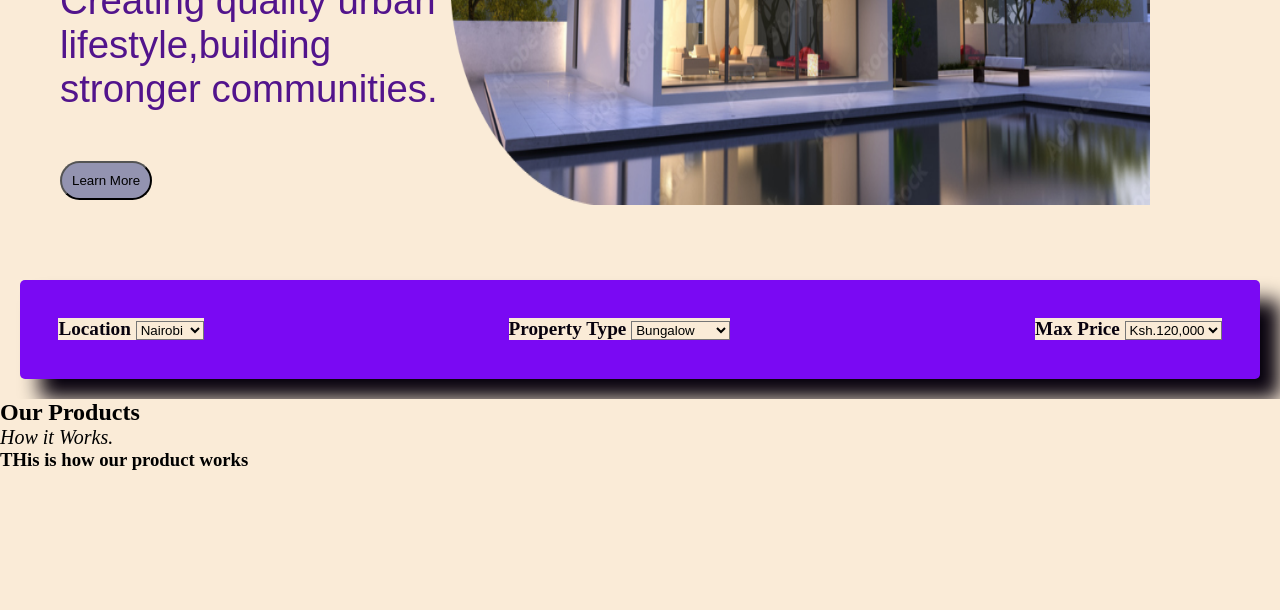
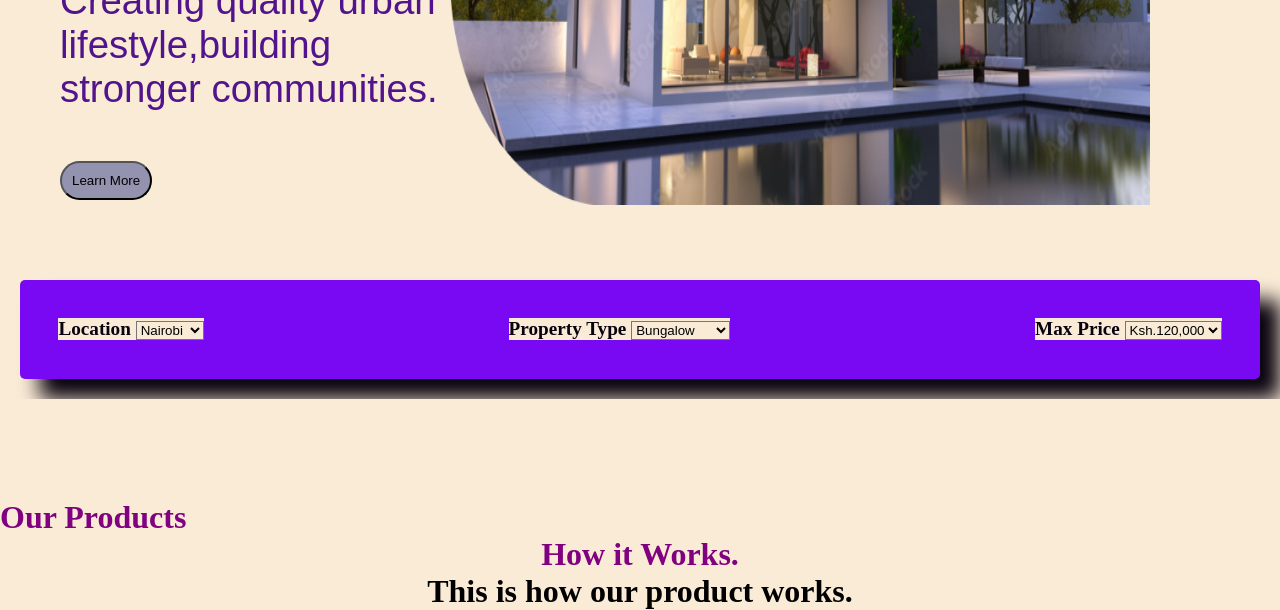
Before and after one commit to leomwanzia/vallies-estate, a plain HTML site: page index.html in a window 1280 px wide. Shown: the part 498-1108 px from the top of the page. Before the commit the page ends 969 px from the top, so only its background shows below. Drawn offline with Linux system fonts and the light colour scheme.

Commit message:
eight commit

```diff
--- a/css/style.css
+++ b/css/style.css
@@ -81,7 +81,7 @@ a{
 h2{
     font-weight: lighter;
     font-size:20px;
-    font-style: italic;
+
 }
 
 .learn{
@@ -141,6 +141,27 @@ svg{
     font-family: 'Times New Roman', Times, serif;
 }
 
-.products{
+#works{
+    text-align: center;
+    font-size: xx-large;
+    font-family: 'Times New Roman', Times, serif;
+    font-weight: 900;
 
 }
+
+#how{
+    font-size: x-large;
+    font-weight: 800;
+    font-size: xx-large;
+}
+
+#our{
+    font-size: xx-large;
+    font-weight: 900;
+    font-style: normal;
+    padding-top: 100px;
+}
+
+.products{
+    padding-top: 100 px;
+}
--- a/index.html
+++ b/index.html
@@ -70,12 +70,15 @@
             </form>
 
     </section>
-    <section class="Products">
-        <h1>Our Products</h1>
-        <div>
-        <h2>How it Works.</h2>
-        <h3>THis is how our product works</h3>
-    </div>
+    <section>
+        <h1 id="our" style="color: purple; "> Our Products </h1>
+        <div class="products">
+        <h2 id="how" style="color: purple;text-align: center; "> How it Works. </h2>
+        <b><h3 id="works" style="color: black; ">  This is how our product works.</h3></b>
+        </div>
+    </section>
+    <section>
+
     </section>
 </body>
 </html>
```
